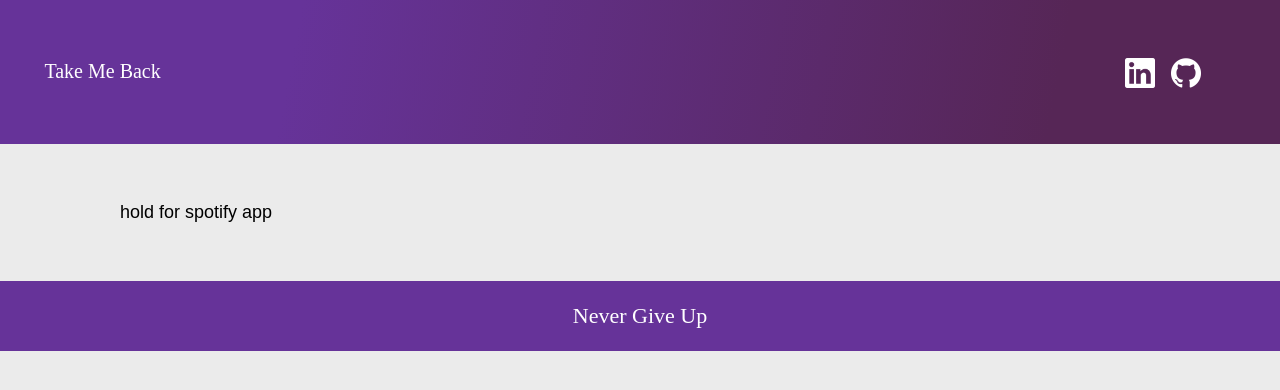
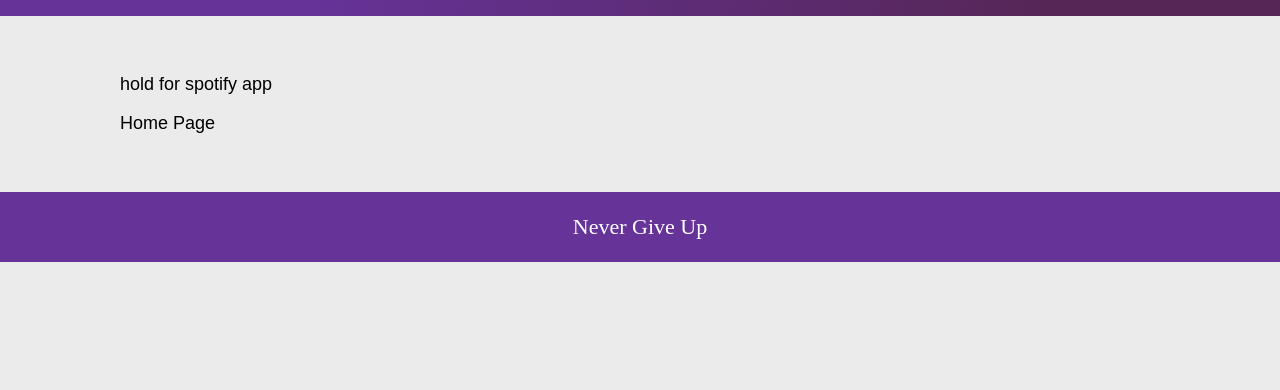
Before and after one commit to clmedders/personal-site, a Jekyll site: the page built from pages/spotify.md, in a window 1280 px wide. Shown: the top 390 px of the page. Built offline with Jekyll 4.4.1, drawn with Linux system fonts in a browser that asks for light colours; some web fonts are replaced.

Commit message:
updated pages

```diff
--- a/_includes/page-navbar.html
+++ b/_includes/page-navbar.html
@@ -1,7 +1,7 @@
 <nav>
   <div class="navbar">
     <div class="navbar-content container">
-  <ul class="navbar-logo">
+  <!-- <ul class="navbar-logo">
     <li> <a href="https://www.linkedin.com/in/christian-medders-6a00b7a5/"  target="_blank"> <img class="navbar-logo-item" src="/assets/images/linkedin.png"></a></li>
     <li>
       <a href="https://github.com/clmedders" target="_blank"> <img class="navbar-logo-item" src="/assets/images/cat-2.png"></a>
@@ -14,7 +14,7 @@
           <li class="navbar-item"><a href="../index.html" target="_top">Take Me Back</a></li>
       </ul>
       </div>
-      </div>
+      </div> -->
     </div>
   </div>
 </nav>
--- a/_layouts/page.html
+++ b/_layouts/page.html
@@ -7,6 +7,7 @@
     <section class="mia" style="padding-bottom: 40px">
       <div class="page-content container">
         {{ content }}
+        <p><a href="../index.html">Home Page</a></p>
       </div>
     </section>
   </main>
```
